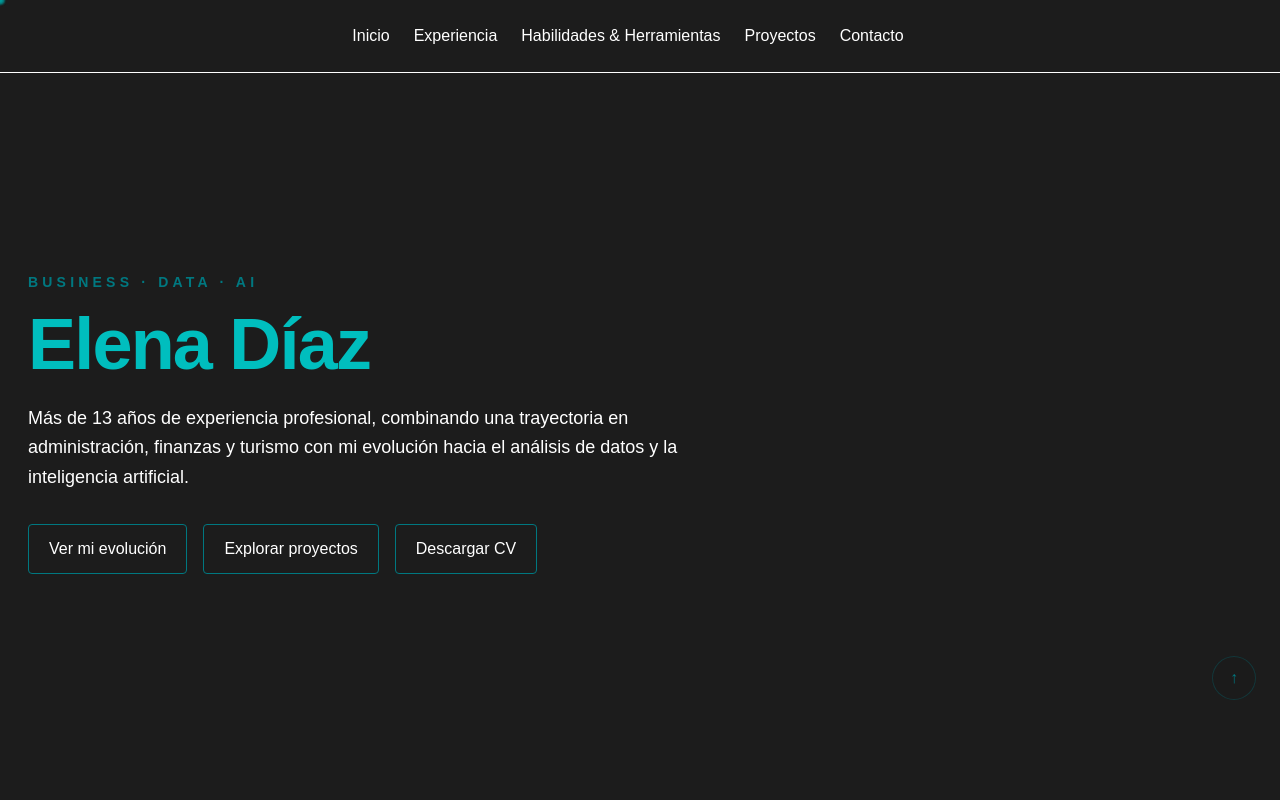
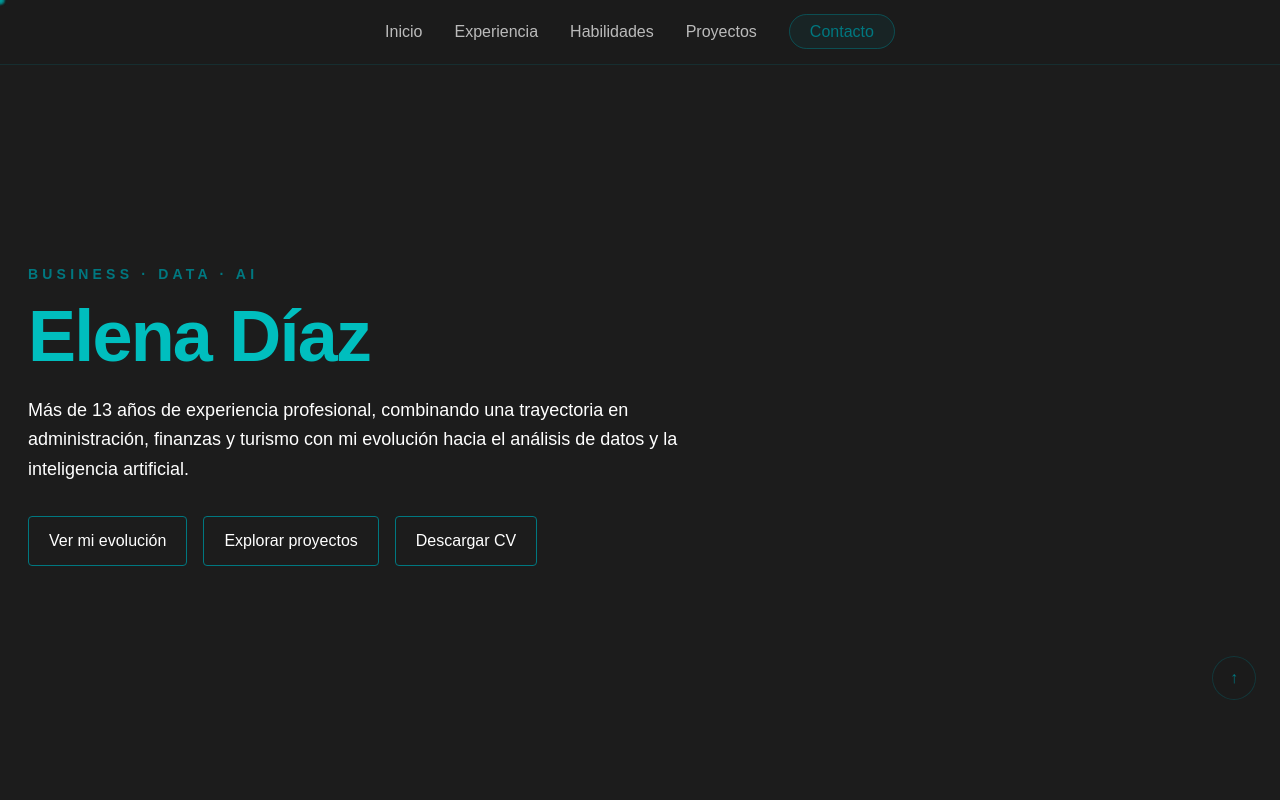
Before and after one commit to HelenDiMo/elena-diaz-beyond-the-resume, a Next.js app: page / in a window 1280 px wide. Shown: the top 800 px of the page. Built offline with nearby package versions, Linux system fonts and the light colour scheme.

Commit message:
fix: mejorar la estructura y estilos del componente Header

```diff
--- a/src/components/layout/Header.tsx
+++ b/src/components/layout/Header.tsx
@@ -1,60 +1,57 @@
 import Container from "@/components/ui/Container";
 import Link from "next/link";
 import LanguageToggle from "@/components/ui/LanguageToggle";
-/* import ThemeToggle from "./ThemeToggle"; -> PORQUE DE MOMENTO NO LO VAMOS A UTILIZAR*/
 
 export default function Header() {
   return (
-    <header className="border-b">
+    <header className="sticky top-0 z-50 border-b border-teal/20 bg-graphite/90 backdrop-blur-md">
       <Container>
-        {/*<div className="flex flex-col items-center gap-4 py-6 md:flex-row md:justify-center">
-        YA NO NOS HACE FALTA TODO ESTO PORQUE NO TENEMOS UN BLOQUE DE MARCA */}
-
-        <div className="flex items-center justify-center py-6">
-          {/*<div>
-            <h1 className="text-oceanic">Elena Díaz</h1>
-            <p className="text-teal">Beyond the Resume</p>
-          </div>     -> QUITAMOS EL TITULITO */}
-
-          <div className="flex items-center gap-6">
+        <div className="flex items-center justify-center py-4 md:py-5">
+          <div className="flex w-full items-center justify-center gap-6 md:gap-10">
+            {/* Navegación */}
             <nav>
-              <ul className="flex flex-wrap justify-left gap-4 md:gap-6">
+              <ul className="flex flex-wrap items-center justify-center gap-x-5 gap-y-2 md:gap-x-8">
                 <li>
                   <Link
                     href="/"
-                    className="transition-colors hover:text-oceanic"
+                    className="text-sm font-medium text-white/70 transition-colors hover:text-oceanic md:text-base"
                   >
                     Inicio
                   </Link>
                 </li>
+
                 <li>
                   <Link
                     href="/#experience"
-                    className="transition-colors hover:text-oceanic"
+                    className="text-sm font-medium text-white/70 transition-colors hover:text-oceanic md:text-base"
                   >
                     Experiencia
                   </Link>
                 </li>
+
                 <li>
                   <Link
                     href="/#skills"
-                    className="transition-colors hover:text-oceanic"
+                    className="text-sm font-medium text-white/70 transition-colors hover:text-oceanic md:text-base"
                   >
-                    Habilidades & Herramientas
+                    Habilidades
                   </Link>
                 </li>
+
                 <li>
                   <Link
                     href="/#projects"
-                    className="transition-colors hover:text-oceanic"
+                    className="text-sm font-medium text-white/70 transition-colors hover:text-oceanic md:text-base"
                   >
                     Proyectos
                   </Link>
                 </li>
+
+                {/* CTA */}
                 <li>
                   <Link
                     href="/#contact"
-                    className="transition-colors hover:text-oceanic"
+                    className="rounded-full border border-teal/50 bg-teal/10 px-4 py-2 text-sm font-medium text-teal transition-all hover:-translate-y-0.5 hover:border-oceanic hover:bg-oceanic hover:text-graphite md:px-5 md:text-base"
                   >
                     Contacto
                   </Link>
@@ -62,11 +59,10 @@ export default function Header() {
               </ul>
             </nav>
 
-            <div className="flex items-right gap-2">
-              {/* <LanguageToggle />  --> DE MOMENTO NO LO VAMOS A USAR*/}
-
-              {/* <ThemeToggle /> -> PORQUE DE MOMENTO NO LO VAMOS A UTILIZAR */}
-            </div>
+            {/* Idioma
+            <div className="shrink-0">
+              <LanguageToggle />
+            </div> */}
           </div>
         </div>
       </Container>
```
